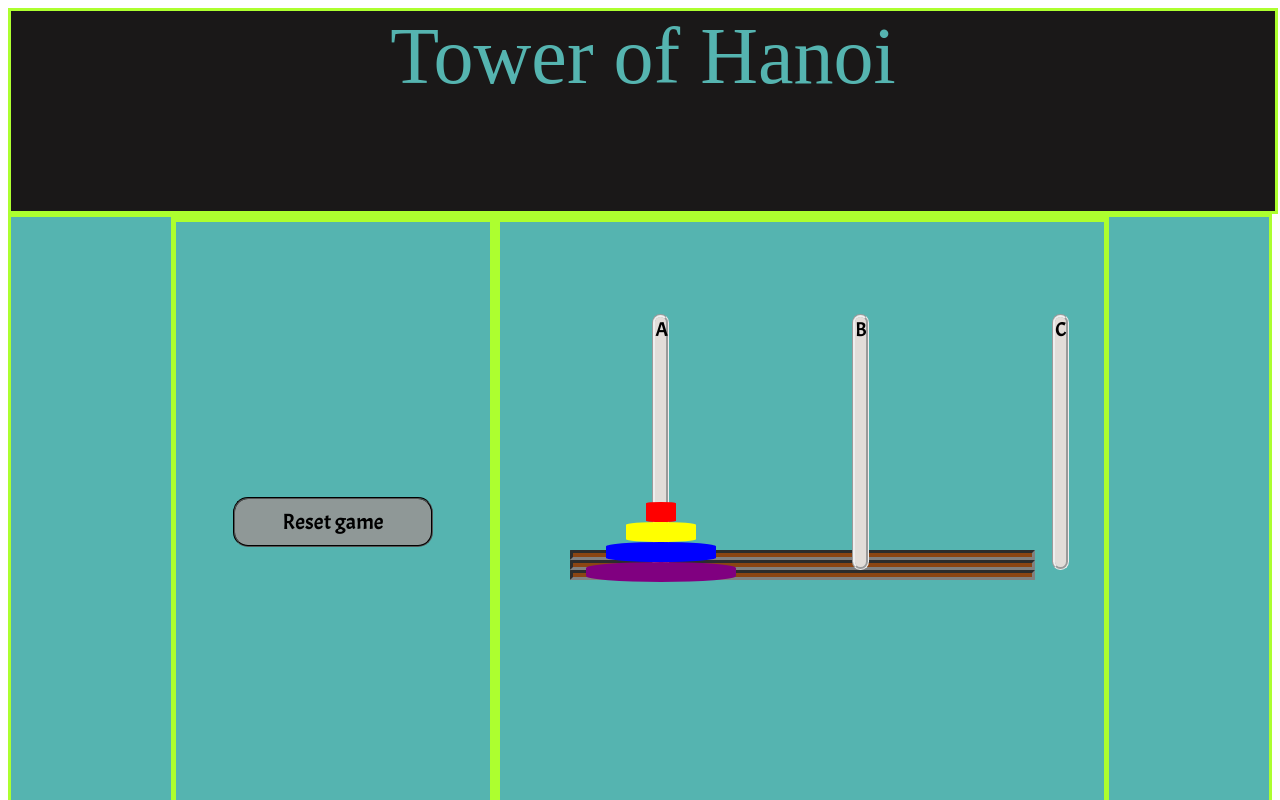
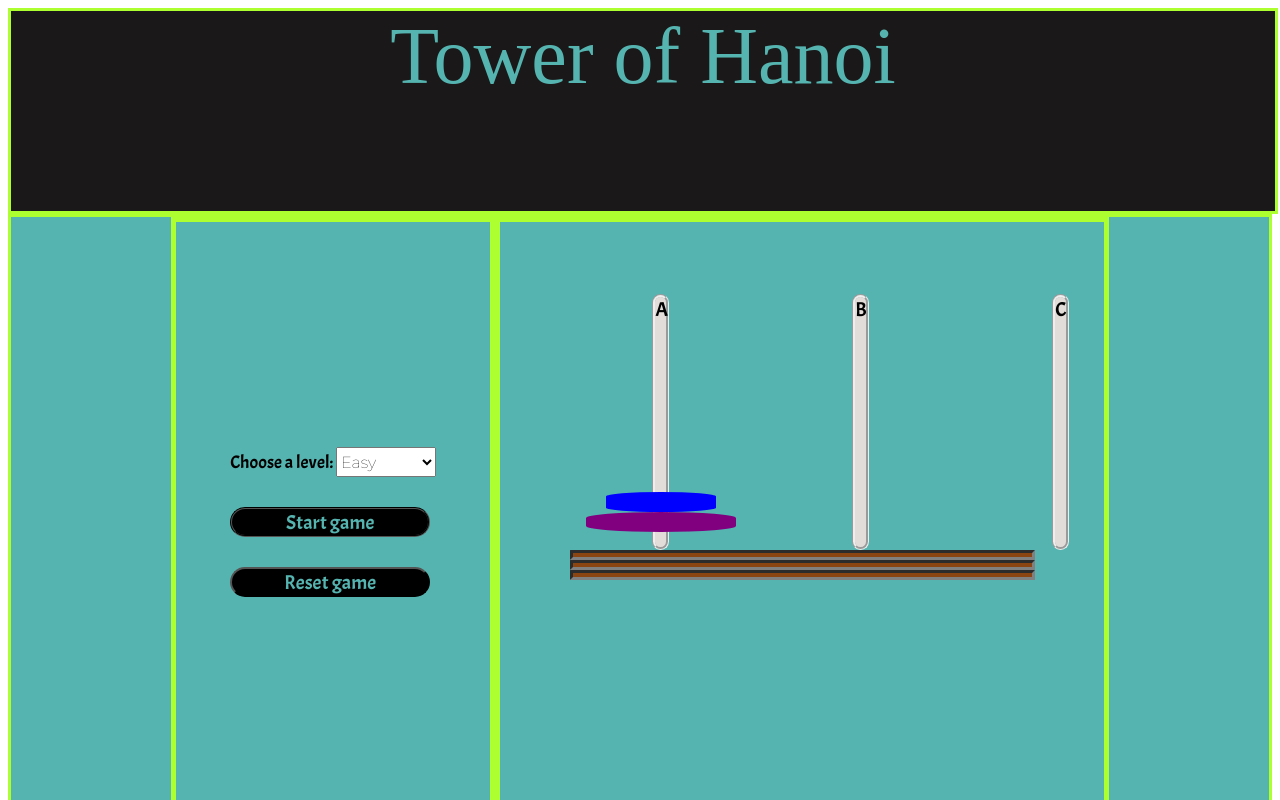
Before and after one commit to gcruz16/tower-of-hanoi, a plain HTML site: page index.html in a window 1280 px wide. Shown: the top 800 px of the page. Drawn offline with Linux system fonts and the light colour scheme; a web font is replaced by a local one.

Commit message:
adding removing disks funtion and conditionals for levels

```diff
--- a/css/styles.css
+++ b/css/styles.css
@@ -20,7 +20,7 @@ form {
     align-content: center;
 }
 #nav {
-    font-size: 20px;
+    font-size: 18px;
     font-family: 'Acme';
     border: 5px solid greenyellow;
     height: 600px;
@@ -29,6 +29,37 @@ form {
     flex-flow: column wrap;
     justify-content: center;
     align-content: center;
+}
+#levels{
+    height:30px;
+    width: 100px;
+    margin-bottom: 30px;
+    font-size: 16px;
+    font-family: 'Montserrat';
+}
+
+#start-button{
+    height:30px;
+    width: 200px;
+    margin-bottom: 30px;
+    border-style: groove;
+    border-radius:  15px;
+    background-color:black ;
+    font-size: 20px;
+    font-family: 'Acme';
+    color: #55B4B0;
+
+}
+#reset-button{
+    height:30px;
+    width: 200px;
+    border-style:  15px  ;
+    border-radius: 30px;
+    background-color:black ;
+    font-size: 20px;
+    font-family: 'Acme';
+    color: #55B4B0;
+
 }
 
 #main {
@@ -66,10 +97,10 @@ form {
 
 }
 #towers{
-    /* border: 4px solid pink;  */
+    /* border: 4px solid pink;   */
     width: 600px;
     position: relative;
-    top:120px;
+    top:100px;
     display:flex;
     justify-content: space-around;
     align-self: center;
@@ -77,7 +108,7 @@ form {
 }
 
 .tower-item{
-    /* border: 2px solid yellow; */
+     /*border: 2px solid yellow;  */
     background-color:#e2ddd9;
     height: 250px;
     width:11px;
@@ -91,7 +122,7 @@ form {
    height: 100px;
 
    position: relative;
-   top:42px;
+   top:12px;
 
    display:flex;
    flex-direction: row;
@@ -103,7 +134,6 @@ form {
     /* border: 2px solid green; */
     height: 80px;
     width:27%;
-
     display: flex;
     flex-flow: column wrap;
     justify-content: center;
@@ -162,16 +192,6 @@ form {
 
 }
 
-#reset-button{
-    height:50px;
-    width: 200px;
-    border-style: groove;
-    border-radius: 15px;
-    background-color:#8f9897 ;
-    font-size: 22px;
-    font-family: 'Acme';
-}
-
 #aside {
     font-size: 20px;
     font-family: 'Acme';
--- a/index.html
+++ b/index.html
@@ -14,9 +14,20 @@
 <body>
 
     <header id="header"> Tower of Hanoi</header>
-    <form>
+    <form id="mainForm">
         <nav id="nav">
+            <section>
+                <label for="Level">Choose a level:</label>
+                <select id="levels" name="levels">
+                    <option value="easy">Easy</option>
+                    <option value="normal">Normal</option>
+                    <option value="hard">Hard</option>
+                </select>
+            </section>
+            <input id="start-button" type="button" value="Start game">
             <input id="reset-button" type="button" value="Reset game">
+
+
         </nav>
 
         <main id="main">
@@ -29,10 +40,7 @@
                     </div>
                     <disks id="div-disks">
                         <div id="disks-tower-a" class="disks">
-                            <div id="disk1" class="disk-item"></div>
-                            <div id="disk2" class="disk-item"></div>
-                            <div id="disk3" class="disk-item"></div>
-                            <div id="disk4" class="disk-item"></div>
+
                         </div>
                         <div id="disks-tower-b" class="disks">
 
@@ -70,5 +78,8 @@
         <script src="js/main.js"></script>
     </form>
 </body>
+<!-- <div id="disk1" class="disk-item"></div>
+                                                        <div id="disk2" class="disk-item"></div>
+                                                        <div id="disk3" class="disk-item"></div> -->
 
 </html>
--- a/js/main.js
+++ b/js/main.js
@@ -1,14 +1,94 @@
-console.log("scrit linked");
+// console.log("scrit linked");
+
+let form1 = document.querySelector("#mainForm");
+let mylevels = document.querySelector("#levels");
+let level = "easy";
+let totNumDisks = 2;
+
+mylevels.addEventListener('change', detectLevel);
+
+console.log(form1);
+
+function detectLevel(event) {
+    event.preventDefault;
+    level = event.target.value;
+    loadDisks();
+
+}
+
+function loadDisks() {
+    console.log(`level: ${level}  totNumDisks: ${totNumDisks} `);
+    let newdisk = "";
+    let disks = document.querySelector("#disks-tower-a");
+    let disksItems = document.querySelectorAll(".disk-item");
 
 
+    //remove existing disks
+    if (disksItems) {
+        disksItems.forEach(diskItem => {
+            diskItem.remove();
+        });
 
-let disksArray = document.querySelectorAll(".disk-item");
+    }
 
-disksArray.forEach(disk => {
-    // let diskArray = disk;
-    console.log(disk.id);
-    // diskArray.forEach(diskItem => {
-    //     console.log(diskItem);
-    // });
+    if (level === "easy") {
+        // console.log("loadDisks");
+        totNumDisks = 2;
 
-});
+        for (let i = 4; i > totNumDisks; i--) {
+            console.log(`level: ${level} i: ${i} totNumDisks: ${totNumDisks} `);
+
+            // console.log(`i: ${i}`);
+            newdisk = document.createElement("div");
+            newdisk.id = `disk${i}`;
+            newdisk.className = "disk-item";
+            disks.prepend(newdisk);
+        };
+    } else if (level === "normal") {
+        // console.log("loadDisks");
+
+        totNumDisks = 4;
+
+        for (i = 4; i > 0; i--) {
+            // console.log(`i: ${i}`);
+            newdisk = document.createElement("div");
+            newdisk.id = `disk${i}`;
+            newdisk.className = "disk-item";
+            disks.prepend(newdisk);
+        };
+
+    } else if (level === "hard") {
+
+        totNumDisks = 7;
+
+    }
+
+
+    // disks = document.querySelectorAll("#disks-tower-a");
+    // console.log(disks);
+}
+
+window.addEventListener('load', loadDisks);
+// class hanoi {
+//     constructor(diskNum) {
+//         this.diskNum = [];
+//     }
+
+//     hanoi() {
+
+//     }
+//     createDisks() {
+
+//     }
+//     moveDisk() {
+//         console.log("move disk");
+//     }
+//     validateMovement() {
+//         console.log("validate movement ");
+//     }
+
+// };
+
+
+// const hanoi = new hanoi(4);
+// // let disksArray = document.querySelectorAll(".disk-item");
```
